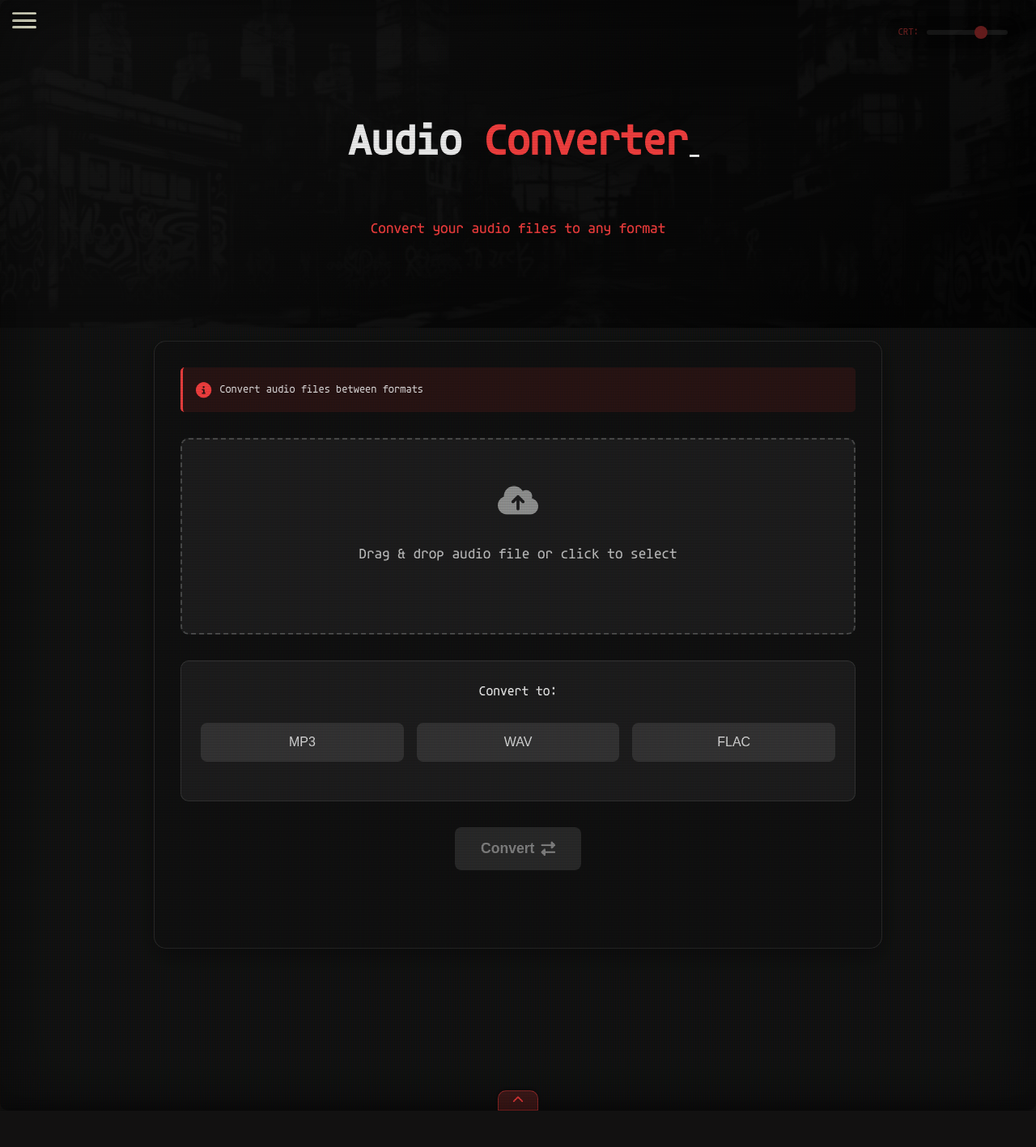
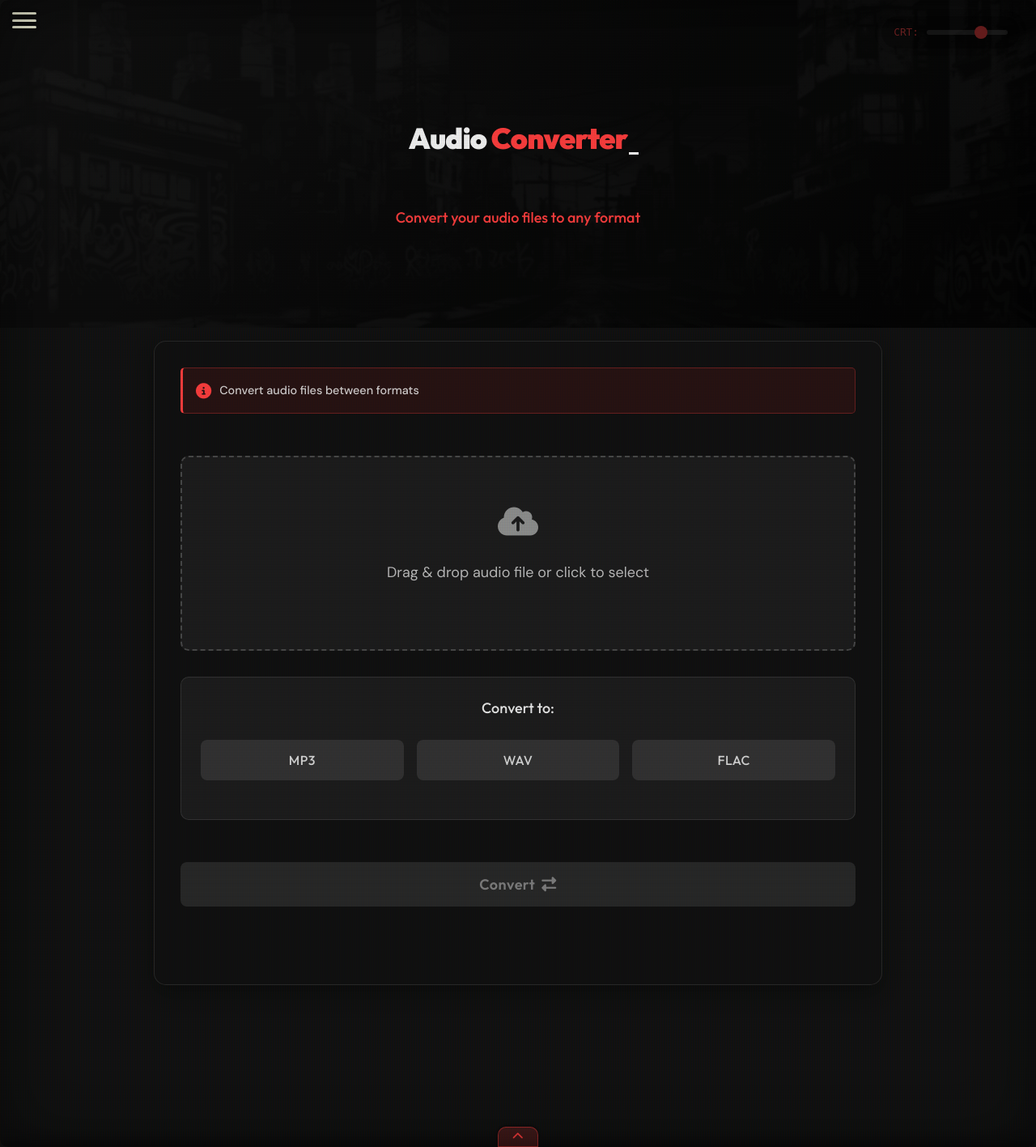
Before and after one commit to nobz226/nobs-beats-app, a Flask app: page /audio/converter in a window 1280 px wide. Shown: the whole page at 81% size. Before the commit the page ends 1372 px from the top, so only its background shows below. Run offline with Flask 3, Linux system fonts and the light colour scheme.

Commit message:
Implement new typography system with Google Fonts

```diff
--- a/static/css/analyzer.css
+++ b/static/css/analyzer.css
@@ -6,8 +6,9 @@
 }
 
 .text-title {
-    font-size: 3.5rem;
-    font-weight: 700;
+    font-family: var(--font-primary);
+    font-size: var(--font-size-4xl);
+    font-weight: var(--weight-black);
     background: linear-gradient(45deg, var(--primary-color), #ff8a8a);
     -webkit-background-clip: text;
     background-clip: text;
@@ -115,16 +115,19 @@ h2 {
 }
 
 .file-msg {
-    font-size: 1.2rem;
+    font-family: var(--font-body);
+    font-size: var(--font-size-md);
+    font-weight: var(--weight-regular);
     color: rgba(255, 255, 255, 0.7);
     margin-bottom: 1rem;
     transition: all 0.3s ease;
 }
 
 .file-name {
-    font-size: 0.9rem;
+    font-family: var(--font-secondary);
+    font-size: var(--font-size-sm);
+    font-weight: var(--weight-medium);
     color: var(--primary-color);
-    font-weight: 500;
     margin-top: 1rem;
     word-break: break-all;
 }
--- a/static/css/audio-player.css
+++ b/static/css/audio-player.css
@@ -315,7 +315,9 @@
 }
 
 .track-name {
-    font-size: 1rem;
+    font-family: var(--font-primary);
+    font-size: var(--font-size-base);
+    font-weight: var(--weight-medium);
     color: var(--text-color);
     margin-bottom: 8px;
     white-space: nowrap;
@@ -394,8 +396,11 @@
 .time-info {
     display: flex;
     justify-content: space-between;
-    font-size: 0.8rem;
+    font-family: var(--font-secondary);
+    font-size: var(--font-size-xs);
+    font-weight: var(--weight-regular);
     color: rgba(245, 245, 220, 0.7);
+    margin-top: 5px;
 }
 
 /* Active States */
--- a/static/css/base.css
+++ b/static/css/base.css
@@ -37,10 +37,6 @@
     --transition-normal: all 0.3s ease;
     --transition-slow: all 0.5s ease;
 
-    /* Fonts */
-    --font-primary: 'Agave', monospace;
-    --font-secondary: 'AnotherTag', sans-serif;
-
     /* Borders */
     --border-radius-small: 5px;
     --border-radius-medium: 10px;
@@ -60,30 +56,7 @@
     box-sizing: border-box;
 }
 
-/* Font Face */
-@font-face {
-    font-family: 'Agave';
-    src: url('../fonts/Agave.ttf') format('truetype');
-    font-weight: normal;
-    font-style: normal;
-    font-display: swap; /* This helps with font loading */
-}
-
-@font-face {
-    font-family: 'AnotherTag';
-    src: url('../fonts/AnotherTag.otf') format('opentype');
-    font-weight: normal;
-    font-style: normal;
-    font-display: swap; /* This helps with font loading */
-}
-
-@font-face {
-    font-family: 'FatVandals';
-    src: url('../fonts/FatVandals.ttf') format('truetype');
-    font-weight: normal;
-    font-style: normal;
-    font-display: swap; /* This helps with font loading */
-}
+/* Font Face - Removed and moved to typography.css */
 
 /* Selection styling */
 ::selection {
@@ -112,7 +85,6 @@
 
 /* Body and Main Layout */
 body {
-    font-family: 'Agave', sans-serif;
     background-color: var(--background-color);
     color: var(--text-color);
     line-height: 1.6;
@@ -146,7 +118,7 @@ main {
     box-sizing: border-box;
 }
 
-/* Typography */
+/* Typography - Basic animations preserved, styling moved to typography.css */
 h1, h2 {
     opacity: 0;
     transform: translateY(30px);
@@ -160,10 +132,6 @@ p {
 }
 
 h1 {
-    font-size: 3rem;
-    margin-bottom: 20px;
-    font-weight: bold;
-    color: var(--text-color);
     animation-delay: 0.3s;
     position: relative;
     display: inline-block;
@@ -183,20 +151,14 @@ h1::after {
 }
 
 h2 {
-    font-size: 1rem;
     margin-bottom: 40px;
     margin-top: -80px;
-    font-weight: bold;
-    color: var(--text-color);
     animation-delay: 0.3s;
 }
 
 p {
-    font-size: 1.2rem;
     margin-bottom: 20px;
-    color: var(--text-color-muted);
     animation-delay: 0.3s;
-    line-height: 1.7;
 }
 
 a {
@@ -236,7 +198,6 @@ a:hover {
     color: white;
     border: none;
     border-radius: 30px;
-    font-family: 'Agave', sans-serif;
     font-size: 1rem;
     cursor: pointer;
     transition: var(--transition-normal);
--- a/static/css/converter.css
+++ b/static/css/converter.css
@@ -6,8 +6,9 @@
 }
 
 .text-title {
-    font-size: 3.5rem;
-    font-weight: 700;
+    font-family: var(--font-primary);
+    font-size: var(--font-size-4xl);
+    font-weight: var(--weight-black);
     background: linear-gradient(45deg, var(--primary-color), #ff8a8a);
     -webkit-background-clip: text;
     background-clip: text;
@@ -44,10 +45,11 @@
 
 h2 {
     text-align: center;
-    font-size: 1.5rem;
+    font-family: var(--font-body);
+    font-size: var(--font-size-xl);
+    font-weight: var(--weight-regular);
     color: rgba(255, 255, 255, 0.8);
     margin-bottom: 3rem;
-    font-weight: 400;
     animation: fadeIn 1s ease both;
     animation-delay: 0.5s;
 }
@@ -117,16 +119,19 @@ h2 {
 }
 
 .file-msg {
-    font-size: 1.2rem;
+    font-family: var(--font-body);
+    font-size: var(--font-size-md);
+    font-weight: var(--weight-regular);
     color: rgba(255, 255, 255, 0.7);
     margin-bottom: 1rem;
     transition: all 0.3s ease;
 }
 
 .file-name {
-    font-size: 0.9rem;
+    font-family: var(--font-secondary);
+    font-size: var(--font-size-sm);
+    font-weight: var(--weight-medium);
     color: var(--primary-color);
-    font-weight: 500;
     margin-top: 1rem;
     word-break: break-all;
 }
@@ -143,7 +148,9 @@ h2 {
 }
 
 .format-selector label {
-    font-size: 1.1rem;
+    font-family: var(--font-primary);
+    font-size: var(--font-size-md);
+    font-weight: var(--weight-medium);
     color: rgba(255, 255, 255, 0.9);
     margin-bottom: 0.5rem;
 }
@@ -161,12 +168,13 @@ h2 {
     border: 2px solid transparent;
     border-radius: 8px;
     color: rgba(255, 255, 255, 0.8);
-    font-size: 1rem;
+    font-family: var(--font-primary);
+    font-size: var(--font-size-base);
+    font-weight: var(--weight-medium);
     cursor: pointer;
     transition: all 0.3s ease;
     flex: 1;
     min-width: 80px;
-    font-weight: 500;
     outline: none;
     position: relative;
     overflow: hidden;
@@ -194,10 +202,11 @@ h2 {
     color: white;
     border: none;
     border-radius: 8px;
-    font-size: 1.1rem;
+    font-family: var(--font-primary);
+    font-size: var(--font-size-md);
+    font-weight: var(--weight-semibold);
     cursor: pointer;
     transition: all 0.3s ease;
-    font-weight: 600;
     display: flex;
     align-items: center;
     justify-content: center;
@@ -243,10 +252,11 @@ h2 {
 }
 
 .converter-status-text {
-    font-size: 1rem;
+    font-family: var(--font-body);
+    font-size: var(--font-size-base);
+    font-weight: var(--weight-medium);
     color: rgba(255, 255, 255, 0.8);
     margin-top: 0.5rem;
-    font-weight: 500;
 }
 
 /* Download section styling */
--- a/static/css/hero.css
+++ b/static/css/hero.css
@@ -35,9 +35,12 @@
 
 .hero-title {
     margin: 0 auto;
-    font-size: 3.5rem;
+    font-family: var(--font-primary);
+    font-size: var(--font-size-4xl);
+    font-weight: var(--weight-black);
     color: #ffffff;
     text-transform: uppercase;
+    letter-spacing: var(--letter-spacing-tight);
 }
 
 .hero-title .word {
@@ -52,7 +55,9 @@
 }
 
 .hero-subtitle {
-    font-size: 1.5rem;
+    font-family: var(--font-accent);
+    font-size: var(--font-size-xl);
+    font-weight: var(--weight-medium);
     color: #ffffff;
     margin-top: 1rem;
     opacity: 0;
@@ -86,10 +91,10 @@
     }
 
     .hero-title {
-        font-size: 2.5rem;
+        font-size: var(--font-size-3xl);
     }
 
     .hero-subtitle {
-        font-size: 1.2rem;
+        font-size: var(--font-size-lg);
     }
 }
--- a/static/css/navigation.css
+++ b/static/css/navigation.css
@@ -66,8 +66,9 @@
 .loading-text {
     margin-top: 20px;
     color: #F5F5DC;
-    font-size: 18px;
-    letter-spacing: 2px;
+    font-size: var(--font-size-base);
+    font-family: var(--font-primary);
+    letter-spacing: var(--letter-spacing-wide);
 }
 
 .loading-text span {
@@ -185,10 +186,11 @@
 }
 
 .logo-text {
-    font-family: 'Agave', monospace;
-    font-size: 24px;
+    font-family: var(--font-primary);
+    font-size: var(--font-size-xl);
+    font-weight: var(--weight-bold);
     color: #fc4242;
-    letter-spacing: 1px;
+    letter-spacing: var(--letter-spacing-wide);
     text-transform: uppercase;
     text-shadow: 0 0 10px rgba(252, 66, 66, 0.3);
 }
@@ -200,7 +202,9 @@
     text-decoration: none;
     color: #F5F5DC;
     border-bottom: 1px solid rgba(255, 255, 255, 0.05);
-    font-size: 18px;
+    font-family: var(--font-primary);
+    font-size: var(--font-size-base);
+    font-weight: var(--weight-medium);
     transition: all 0.3s ease;
     transform: translateX(-20px);
     opacity: 0;
--- a/static/css/separator.css
+++ b/static/css/separator.css
@@ -5,8 +5,9 @@
 }
 
 .text-title {
-    font-size: 3.5rem;
-    font-weight: 700;
+    font-family: var(--font-primary);
+    font-size: var(--font-size-4xl);
+    font-weight: var(--weight-black);
     background: linear-gradient(45deg, var(--primary-color), #ff8a8a);
     -webkit-background-clip: text;
     background-clip: text;
@@ -73,14 +75,16 @@ h2 {
 
 .notice {
     background: rgba(252, 66, 66, 0.1);
-    border-left: 3px solid var(--primary-color);
-    padding: 1rem;
-    border-radius: 5px;
-    font-size: 0.9rem;
-    color: rgba(255, 255, 255, 0.8);
+    border: 1px solid rgba(252, 66, 66, 0.3);
+    border-radius: 8px;
+    padding: 15px;
+    margin-bottom: 20px;
     display: flex;
     align-items: center;
-    gap: 10px;
+    font-family: var(--font-body);
+    font-size: var(--font-size-sm);
+    font-weight: var(--weight-medium);
+    color: rgba(255, 255, 255, 0.9);
 }
 
 .notice i {
@@ -113,20 +117,20 @@ h2 {
 }
 
 .file-msg {
-    font-size: 1.1rem;
+    font-family: var(--font-body);
+    font-size: var(--font-size-md);
+    font-weight: var(--weight-regular);
     color: rgba(255, 255, 255, 0.7);
-    margin-bottom: 0.5rem;
+    margin-bottom: 1rem;
 }
 
 .file-name {
-    font-size: 0.9rem;
+    font-family: var(--font-secondary);
+    font-size: var(--font-size-sm);
+    font-weight: var(--weight-medium);
     color: var(--primary-color);
-    font-weight: 500;
-    margin-top: 0.5rem;
-    max-width: 100%;
-    overflow: hidden;
-    text-overflow: ellipsis;
-    white-space: nowrap;
+    margin-top: 1rem;
+    word-break: break-all;
 }
 
 #separate-btn {
--- a/static/css/track-display.css
+++ b/static/css/track-display.css
@@ -139,22 +139,25 @@
     position: relative !important;
     z-index: 2 !important;
     width: 100% !important;
-    font-family: 'Agave', sans-serif !important;
+    font-family: var(--font-body) !important;
     color: rgba(245, 245, 220, 0.9) !important;
 }
 
 .track-info h3 {
-    font-size: 1.2rem !important;
+    font-family: var(--font-primary) !important;
+    font-size: var(--font-size-md) !important;
+    font-weight: var(--weight-semibold) !important;
     color: #f6f0dc !important;
     margin-bottom: 8px !important;
     text-overflow: ellipsis !important;
     white-space: nowrap !important;
     overflow: hidden !important;
-    font-weight: 600 !important;
 }
 
 .track-info p {
-    font-size: 0.9rem !important;
+    font-family: var(--font-body) !important;
+    font-size: var(--font-size-sm) !important;
+    font-weight: var(--weight-regular) !important;
     margin-bottom: 0 !important;
     max-height: 2.4em !important;
     overflow: hidden !important;
--- /dev/null
+++ b/static/css/typography.css
@@ -0,0 +1,152 @@
+/* Typography System for Nobs Beats App */
+
+/* Font Imports */
+@import url('https://fonts.googleapis.com/css2?family=Outfit:wght@300;400;500;600;700;800;900&display=swap');
+@import url('https://fonts.googleapis.com/css2?family=JetBrains+Mono:wght@400;500;600;700&display=swap');
+@import url('https://fonts.googleapis.com/css2?family=Fraunces:ital,wght@0,400;0,600;0,700;1,600&display=swap');
+@import url('https://fonts.googleapis.com/css2?family=DM+Sans:ital,wght@0,400;0,500;0,700;1,400;1,500&display=swap');
+
+/* Typography Variables */
+:root {
+    /* Font Families */
+    --font-primary: 'Outfit', sans-serif;
+    --font-secondary: 'JetBrains Mono', monospace;
+    --font-accent: 'Fraunces', serif;
+    --font-body: 'DM Sans', sans-serif;
+
+    /* Font Weights */
+    --weight-light: 300;
+    --weight-regular: 400;
+    --weight-medium: 500;
+    --weight-semibold: 600;
+    --weight-bold: 700;
+    --weight-extrabold: 800;
+    --weight-black: 900;
+
+    /* Font Sizes */
+    --font-size-xs: 12px;
+    --font-size-sm: 14px;
+    --font-size-base: 16px;
+    --font-size-md: 18px;
+    --font-size-lg: 20px;
+    --font-size-xl: 24px;
+    --font-size-2xl: 28px;
+    --font-size-3xl: 32px;
+    --font-size-4xl: 36px;
+
+    /* Line Heights */
+    --line-height-tight: 1.2;
+    --line-height-normal: 1.5;
+    --line-height-relaxed: 1.75;
+
+    /* Letter Spacing */
+    --letter-spacing-tight: -0.025em;
+    --letter-spacing-normal: 0;
+    --letter-spacing-wide: 0.025em;
+    --letter-spacing-wider: 0.05em;
+}
+
+/* Base Typography Styles */
+body {
+    font-family: var(--font-body);
+    font-weight: var(--weight-regular);
+    font-size: var(--font-size-base);
+    line-height: var(--line-height-normal);
+    color: var(--text-color);
+}
+
+/* Headings */
+h1, h2, h3, h4, h5, h6 {
+    font-family: var(--font-primary);
+    font-weight: var(--weight-bold);
+    line-height: var(--line-height-tight);
+    margin-top: 0;
+    margin-bottom: 0.5em;
+}
+
+h1 {
+    font-size: var(--font-size-3xl);
+    letter-spacing: var(--letter-spacing-tight);
+}
+
+h2 {
+    font-size: var(--font-size-2xl);
+}
+
+h3 {
+    font-size: var(--font-size-xl);
+}
+
+h4 {
+    font-size: var(--font-size-lg);
+}
+
+/* Special Text Elements */
+.text-title {
+    font-family: var(--font-primary);
+    font-weight: var(--weight-black);
+    letter-spacing: var(--letter-spacing-tight);
+}
+
+.subtitle {
+    font-family: var(--font-body);
+    font-weight: var(--weight-medium);
+    font-size: var(--font-size-md);
+}
+
+.accent-text {
+    font-family: var(--font-accent);
+    font-weight: var(--weight-semibold);
+}
+
+/* UI Elements */
+.ui-label {
+    font-family: var(--font-secondary);
+    font-weight: var(--weight-medium);
+    font-size: var(--font-size-sm);
+    letter-spacing: var(--letter-spacing-wide);
+}
+
+.technical-text {
+    font-family: var(--font-secondary);
+    font-weight: var(--weight-regular);
+    font-size: var(--font-size-base);
+}
+
+.btn, button {
+    font-family: var(--font-primary);
+    font-weight: var(--weight-semibold);
+    font-size: var(--font-size-base);
+    letter-spacing: var(--letter-spacing-wide);
+}
+
+/* Navigation */
+.menu-item {
+    font-family: var(--font-primary);
+    font-weight: var(--weight-medium);
+    font-size: var(--font-size-base);
+    letter-spacing: var(--letter-spacing-normal);
+}
+
+/* Media Queries */
+@media (max-width: 768px) {
+    :root {
+        --font-size-base: 15px;
+        --font-size-md: 17px;
+        --font-size-lg: 19px;
+        --font-size-xl: 22px;
+        --font-size-2xl: 26px;
+        --font-size-3xl: 30px;
+    }
+}
+
+@media (max-width: 480px) {
+    :root {
+        --font-size-base: 14px;
+        --font-size-md: 16px;
+        --font-size-lg: 18px;
+        --font-size-xl: 20px;
+        --font-size-2xl: 24px;
+        --font-size-3xl: 28px;
+    }
+}
--- a/static/css/youtube.css
+++ b/static/css/youtube.css
@@ -6,8 +6,9 @@
 }
 
 .text-title {
-    font-size: 3.5rem;
-    font-weight: 700;
+    font-family: var(--font-primary);
+    font-size: var(--font-size-4xl);
+    font-weight: var(--weight-black);
     background: linear-gradient(45deg, var(--primary-color), #ff8a8a);
     -webkit-background-clip: text;
     background-clip: text;
@@ -145,7 +148,9 @@ h2 {
 }
 
 .format-selector label {
-    font-size: 1.1rem;
+    font-family: var(--font-primary);
+    font-size: var(--font-size-md);
+    font-weight: var(--weight-medium);
     color: rgba(255, 255, 255, 0.9);
     margin-bottom: 0.5rem;
 }
@@ -157,17 +162,19 @@ h2 {
 }
 
 .format-btn {
-    padding: 0.8rem 1.5rem;
+    padding: 10px 20px;
     background: rgba(255, 255, 255, 0.1);
-    border: none;
+    border: 1px solid transparent;
     border-radius: 8px;
     color: rgba(255, 255, 255, 0.8);
-    font-size: 1rem;
+    font-family: var(--font-primary);
+    font-size: var(--font-size-sm);
+    font-weight: var(--weight-medium);
     cursor: pointer;
     transition: all 0.3s ease;
     flex: 1;
     min-width: 80px;
-    font-weight: 500;
+    outline: none;
 }
 
 .format-btn:hover {
@@ -293,21 +306,22 @@ h2 {
 }
 
 #convert-btn {
-    padding: 1rem 2rem;
+    padding: 12px 25px;
     background: var(--primary-color);
     color: white;
     border: none;
     border-radius: 8px;
-    font-size: 1.1rem;
+    font-family: var(--font-primary);
+    font-size: var(--font-size-md);
+    font-weight: var(--weight-semibold);
     cursor: pointer;
     transition: all 0.3s ease;
-    font-weight: 600;
     display: flex;
     align-items: center;
     justify-content: center;
-    gap: 0.5rem;
+    gap: 8px;
     box-shadow: 0 4px 15px rgba(252, 66, 66, 0.3);
-    margin: 0 auto;
+    margin-top: 20px;
 }
 
 #convert-btn:disabled {
--- a/templates/base.html
+++ b/templates/base.html
@@ -7,6 +7,7 @@
     <meta name="keywords" content="Beats and Remixes">
     <meta name="author" content="Nobz">
     <title>Nobz-Beats</title>
+    <link rel="stylesheet" href="{{ url_for('static', filename='css/typography.css') }}">
     <link rel="stylesheet" href="{{ url_for('static', filename='css/base.css') }}">
     <link rel="stylesheet" href="{{ url_for('static', filename='css/hero.css') }}">
     <link rel="stylesheet" href="{{ url_for('static', filename='css/navigation.css') }}">
@@ -39,8 +40,8 @@
 
         /* Subtitle animation for all pages */
         .subtitle, h2:not(.section-title) {
-            font-family: 'Agave', monospace;
-            font-size: 1.2rem;
+            font-family: var(--font-primary);
+            font-size: var(--font-size-md);
             color: #fc4242;
             margin-top: 0.5rem;
             text-align: center;
```
Also changed, not shown: other parts of static/css/analyzer.css (+16 -11 lines), other parts of static/css/separator.css (+26 -16 lines), other parts of static/css/youtube.css (+32 -22 lines), static/css/admin.css (+16 -7 lines), static/css/guides.css (+28 -29 lines).
